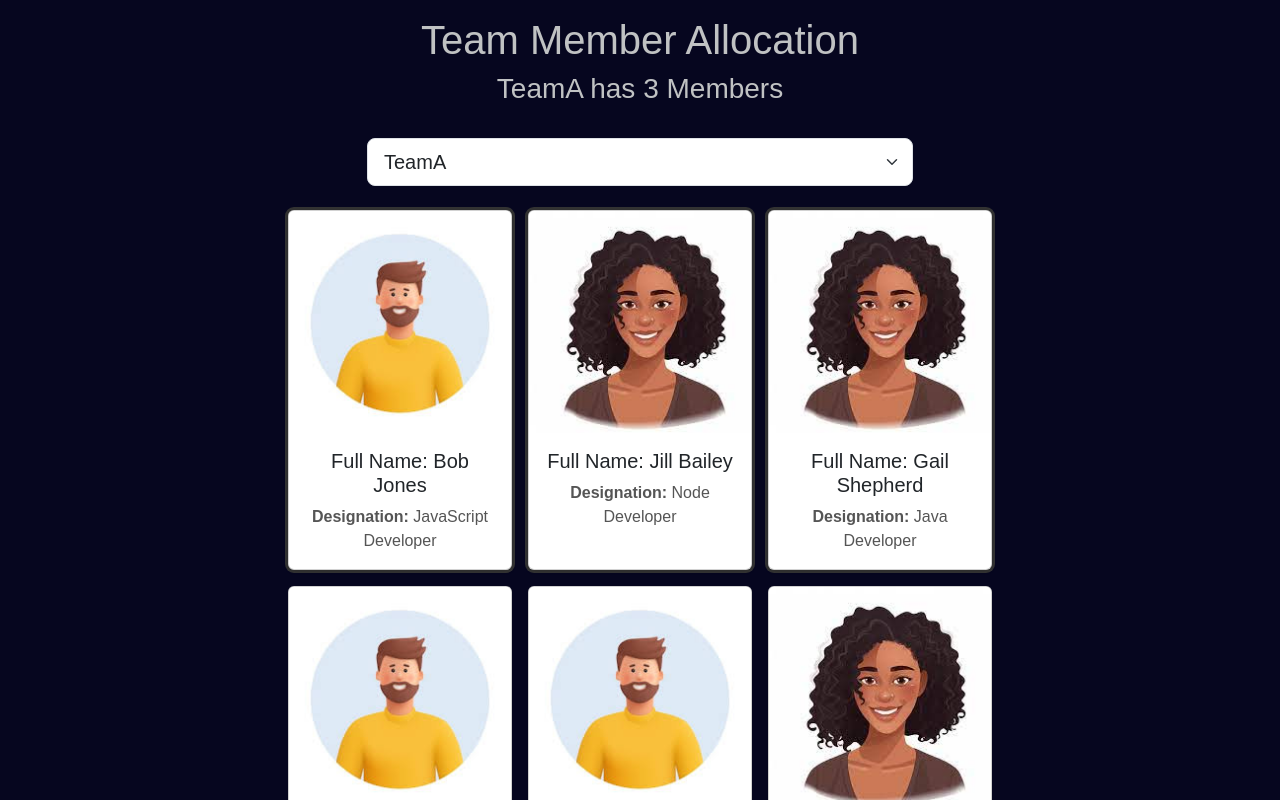
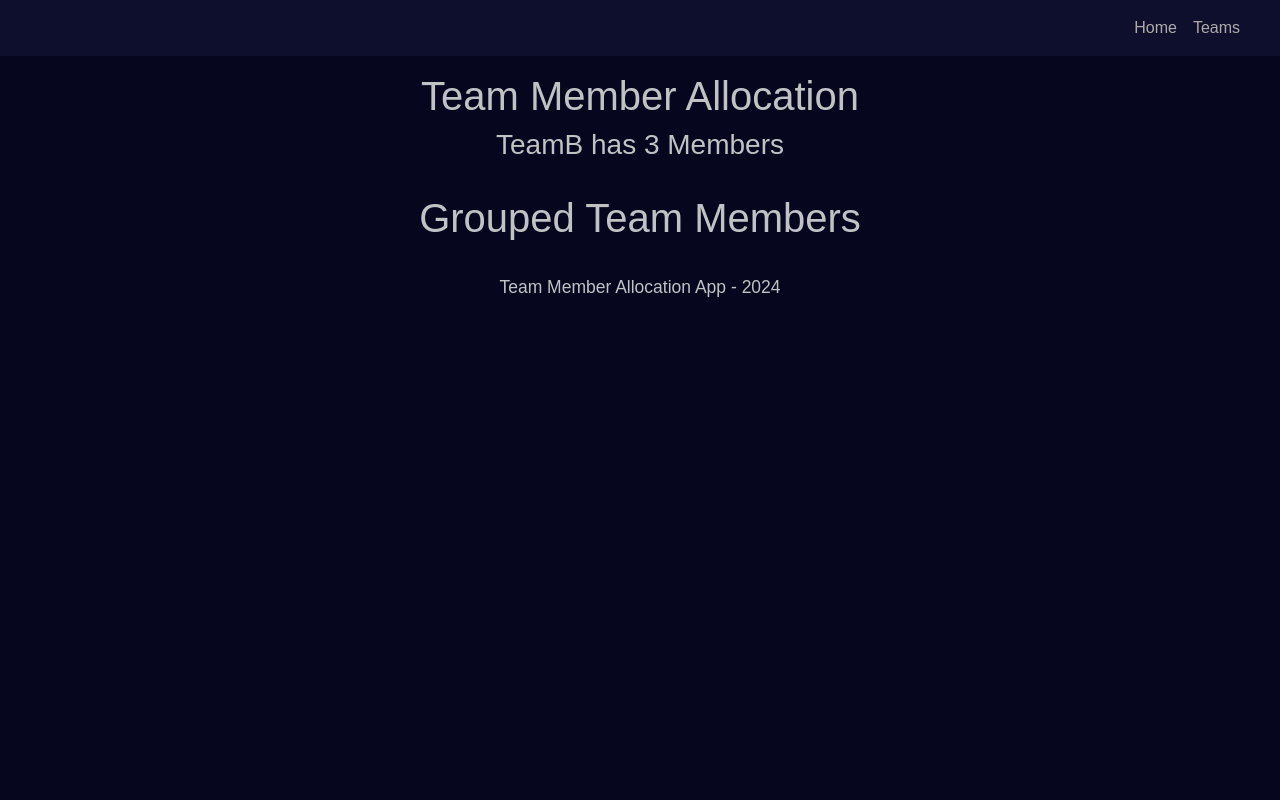
Before and after one commit to LuchiAdaobi/teamAllocationApp, a React (Vite) app: page /GroupedTeamMembers in a window 1280 px wide. Shown: the top 800 px of the page. Built offline with nearby package versions, Linux system fonts and the light colour scheme.

Commit message:
add routes with react router dom

```diff
--- a/package.json
+++ b/package.json
@@ -12,7 +12,8 @@
   "dependencies": {
     "bootstrap": "^5.3.2",
     "react": "^18.2.0",
-    "react-dom": "^18.2.0"
+    "react-dom": "^18.2.0",
+    "react-router-dom": "^6.21.1"
   },
   "devDependencies": {
     "@types/react": "^18.2.43",
--- a/src/App.jsx
+++ b/src/App.jsx
@@ -1,97 +1,27 @@
-import { useState } from "react";
+import { useState, useEffect } from "react";
 import Header from "./components/Header";
-import Content from "./components/Content";
 import Footer from "./components/Footer";
 import Employees from "./components/Employees";
+import NotFound from "./components/NotFound";
+import GroupedTeamMembers from "./components/GroupedTeamMembers";
+import Nav from "./components/Nav";
+import data from "./data";
+import { BrowserRouter as Router, Route, Routes } from "react-router-dom";
 
 function App() {
-  const [selectedTeam, setSelectedTeam] = useState("TeamA");
-  const [employees, setEmployees] = useState([
-    {
-      id: 1,
-      fullName: "Bob Jones",
-      designation: "JavaScript Developer",
-      gender: "male",
-      teamName: "TeamA",
-    },
-    {
-      id: 2,
-      fullName: "Jill Bailey",
-      designation: "Node Developer",
-      gender: "female",
-      teamName: "TeamA",
-    },
-    {
-      id: 3,
-      fullName: "Gail Shepherd",
-      designation: "Java Developer",
-      gender: "female",
-      teamName: "TeamA",
-    },
-    {
-      id: 4,
-      fullName: "Sam Reynolds",
-      designation: "React Developer",
-      gender: "male",
-      teamName: "TeamB",
-    },
-    {
-      id: 5,
-      fullName: "David Henry",
-      designation: "DotNet Developer",
-      gender: "male",
-      teamName: "TeamB",
-    },
-    {
-      id: 6,
-      fullName: "Sarah Blake",
-      designation: "SQL Server DBA",
-      gender: "female",
-      teamName: "TeamB",
-    },
-    {
-      id: 7,
-      fullName: "James Bennet",
-      designation: "Angular Developer",
-      gender: "male",
-      teamName: "TeamC",
-    },
-    {
-      id: 8,
-      fullName: "Jessica Faye",
-      designation: "API Developer",
-      gender: "female",
-      teamName: "TeamC",
-    },
-    {
-      id: 9,
-      fullName: "Lita Stone",
-      designation: "C++ Developer",
-      gender: "female",
-      teamName: "TeamC",
-    },
-    {
-      id: 10,
-      fullName: "Daniel Young",
-      designation: "Python Developer",
-      gender: "male",
-      teamName: "TeamD",
-    },
-    {
-      id: 11,
-      fullName: "Adrian Jacobs",
-      designation: "Vue Developer",
-      gender: "male",
-      teamName: "TeamD",
-    },
-    {
-      id: 12,
-      fullName: "Devin Monroe",
-      designation: "Graphic Designer",
-      gender: "male",
-      teamName: "TeamD",
-    },
-  ]);
+  const [selectedTeam, setSelectedTeam] = useState(
+    JSON.parse(localStorage.getItem("selectedTeam")) || "TeamB"
+  );
+  const [employees, setEmployees] = useState(
+    JSON.parse(localStorage.getItem("employeesList")) || data
+  );
+
+  useEffect(() => {
+    localStorage.setItem("employeesList", JSON.stringify(employees));
+  }, [employees]);
+  useEffect(() => {
+    localStorage.setItem("selectedTeam", JSON.stringify(selectedTeam));
+  }, [selectedTeam]);
 
   function handleTeamSelectionChange(e) {
     setSelectedTeam(e.target.value);
@@ -111,6 +41,8 @@ function App() {
 
   return (
     <div>
+      <Router>
+        <Nav />
         <Header
           selectedTeam={selectedTeam}
           teamMemberCount={
@@ -118,13 +50,29 @@ function App() {
               .length
           }
         />
+        <Routes>
+          <Route
+            path="/"
+            element={
               <Employees
                 employees={employees}
                 selectedTeam={selectedTeam}
-        handleEmployeeCardClick={ handleEmployeeCardClick}
+                handleEmployeeCardClick={handleEmployeeCardClick}
                 handleTeamSelectionChange={handleTeamSelectionChange}
               />
+            }
+          ></Route>
+          <Route
+            path="/GroupedTeamMembers"
+            element={<GroupedTeamMembers />}
+          ></Route>
+          <Route
+            path="*"
+            element={<NotFound />}
+          ></Route>
+        </Routes>
         <Footer />
+      </Router>
     </div>
   );
 }
--- a/src/components/Content.jsx
+++ /dev/null
@@ -1,9 +0,0 @@
-const Content = () => {
-  return (
-    <main>
-      <h1>Content</h1>
-    </main>
-  );
-};
-
-export default Content;
--- /dev/null
+++ b/src/components/GroupedTeamMembers.jsx
@@ -0,0 +1,15 @@
+import { useState } from "react";
+
+const GroupedTeamMembers = ({employees, selectedTeam}) => {
+  return (
+    <div className="container">
+      <div className="row justify-content-center mt-3 mb-4">
+        <div className="col-8">
+            <h1>Grouped Team Members</h1>
+        </div>
+      </div>
+    </div>
+  );
+};
+
+export default GroupedTeamMembers;
--- /dev/null
+++ b/src/components/Nav.jsx
@@ -0,0 +1,18 @@
+import { Link } from "react-router-dom";
+
+const Nav = () => {
+  return (
+    <nav className="navbar navbar-expand-lg">
+      <ul className="navbar-nav mb-2 mb-lg-0">
+        <li className="nav-item">
+            <Link className="nav-link" to='/'>Home</Link>
+        </li>
+        <li className="nav-item">
+            <Link className="nav-link" to='/GroupedTeamMembers'>Teams</Link>
+        </li>
+      </ul>
+    </nav>
+  );
+};
+
+export default Nav;
--- /dev/null
+++ b/src/components/NotFound.jsx
@@ -0,0 +1,13 @@
+const NotFound = () => {
+  return (
+    <div className="container">
+      <div className="row justify-content-center mt-3 mb-4">
+        <div className="col-8">
+          <h1 className="text-danger">404 - Page not found</h1>
+        </div>
+      </div>
+    </div>
+  );
+};
+
+export default NotFound ;
--- /dev/null
+++ b/src/data.js
@@ -0,0 +1,86 @@
+export default [
+    {
+      id: 1,
+      fullName: "Bob Jones",
+      designation: "JavaScript Developer",
+      gender: "male",
+      teamName: "TeamA",
+    },
+    {
+      id: 2,
+      fullName: "Jill Bailey",
+      designation: "Node Developer",
+      gender: "female",
+      teamName: "TeamA",
+    },
+    {
+      id: 3,
+      fullName: "Gail Shepherd",
+      designation: "Java Developer",
+      gender: "female",
+      teamName: "TeamA",
+    },
+    {
+      id: 4,
+      fullName: "Sam Reynolds",
+      designation: "React Developer",
+      gender: "male",
+      teamName: "TeamB",
+    },
+    {
+      id: 5,
+      fullName: "David Henry",
+      designation: "DotNet Developer",
+      gender: "male",
+      teamName: "TeamB",
+    },
+    {
+      id: 6,
+      fullName: "Sarah Blake",
+      designation: "SQL Server DBA",
+      gender: "female",
+      teamName: "TeamB",
+    },
+    {
+      id: 7,
+      fullName: "James Bennet",
+      designation: "Angular Developer",
+      gender: "male",
+      teamName: "TeamC",
+    },
+    {
+      id: 8,
+      fullName: "Jessica Faye",
+      designation: "API Developer",
+      gender: "female",
+      teamName: "TeamC",
+    },
+    {
+      id: 9,
+      fullName: "Lita Stone",
+      designation: "C++ Developer",
+      gender: "female",
+      teamName: "TeamC",
+    },
+    {
+      id: 10,
+      fullName: "Daniel Young",
+      designation: "Python Developer",
+      gender: "male",
+      teamName: "TeamD",
+    },
+    {
+      id: 11,
+      fullName: "Adrian Jacobs",
+      designation: "Vue Developer",
+      gender: "male",
+      teamName: "TeamD",
+    },
+    {
+      id: 12,
+      fullName: "Devin Monroe",
+      designation: "Graphic Designer",
+      gender: "male",
+      teamName: "TeamD",
+    },
+]
--- a/src/index.css
+++ b/src/index.css
@@ -5,10 +5,18 @@
 body {
   box-sizing: border-box;
   font-family: Arial, Helvetica, sans-serif;
-  color:#afaaaa;
+  color: #afaaaa;
   background-color: rgb(6, 6, 31);
 }
-
+.navbar {
+  background-color: rgb(14, 14, 45);
+  display: flex;
+  justify-content: end;
+  padding-right: 2rem;
+}
+.nav-item .nav-link {
+  color: #afaaaa;
+}
 .card-collection {
   display: grid;
   grid-template-columns: repeat(3, 1fr);
@@ -18,13 +26,20 @@ body {
 }
 
 .standout {
-  box-shadow: 0px 1px 4px rgba(0, 0, 0, 0.16), 0px 0px 0px 3px rgb(51, 51, 51);
+  box-shadow: 0px 1px 4px rgba(0, 0, 0, 0.3), 0px 0px 0px 4px rgb(100, 143, 218);
 }
-h1,h2,h3,h4,h5,p{
+h1,
+h2,
+h3,
+h4,
+h5,
+p {
   text-align: center;
   color: #555;
 }
-.col-8 > h1,h3,h5{
+.col-8 > h1,
+h3,
+h5 {
   color: rgb(192, 194, 195);
 }
 
```
Also changed, not shown: 1 other file (tests, documents, lock files or other folders). Lines whose indentation alone changed are shown as unchanged.
